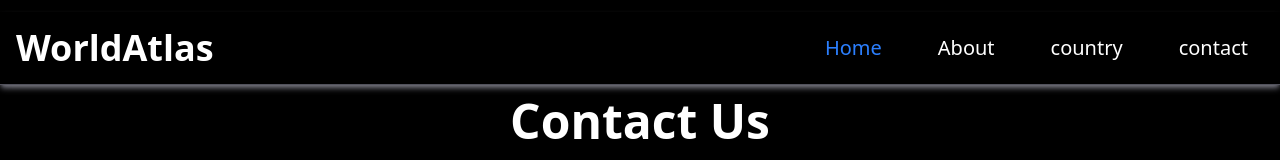
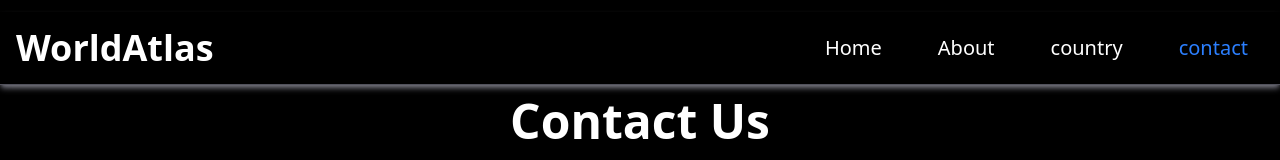
Before and after one commit to amanKumar72/WorldAtlas, a React (Vite) app: page /contact in a window 1280 px wide. Shown: the top 160 px of the page. Built offline with nearby package versions, Linux system fonts and the light colour scheme; the HTML template or start-up script is replaced by a standard one.

Commit message:
fixing header

```diff
--- a/src/components/Header.jsx
+++ b/src/components/Header.jsx
@@ -1,12 +1,11 @@
 import { useState } from "react";
-import { Link, useNavigate } from "react-router-dom";
+import { Link, useLocation, useNavigate } from "react-router-dom";
 import { FaBars, FaTimes } from "react-icons/fa";
 
 const Header = () => {
   const [isOpen, setIsOpen] = useState(false);
   const navigate = useNavigate();
-
-  const [isActive, setIsActive] = useState("home");
+  const location = useLocation();
 
   return (
     <nav className="p-4 w-full shadow-md shadow-zinc-500 border-b mb-3 border-zinc-600 ">
@@ -30,10 +29,10 @@ const Header = () => {
         >
           <div
             className={`p-4 md:px- md:py-1 border-b border-white md:border-none ${
-              isActive == "home" && "text-blue-500"
+              (location.pathname == "/" || location.pathname == "/home") &&
+              "text-blue-500"
             } hover:bg-zinc-700 rounded`}
             onClick={() => {
-              setIsActive("home");
               setIsOpen(false);
               navigate("/");
             }}
@@ -42,10 +41,9 @@ const Header = () => {
           </div>
           <div
             className={`p-4 md:px- md:py-1 border-b border-white md:border-none ${
-              isActive == "about" && "text-blue-500"
+              location.pathname == "/about" && "text-blue-500"
             } hover:bg-zinc-700 rounded`}
             onClick={() => {
-              setIsActive("about");
               setIsOpen(false);
               navigate("/about");
             }}
@@ -54,10 +52,9 @@ const Header = () => {
           </div>
           <div
             className={`p-4 md:px- md:py-1 border-b border-white md:border-none ${
-              isActive == "country" && "text-blue-500"
+              location.pathname == "/country" && "text-blue-500"
             } hover:bg-zinc-700 rounded`}
             onClick={() => {
-              setIsActive("country");
               setIsOpen(false);
               navigate("/country");
             }}
@@ -66,10 +63,9 @@ const Header = () => {
           </div>
           <div
             className={`p-4 md:px- md:py-1 border-b border-white md:border-none ${
-              isActive == "contact" && "text-blue-500"
+              location.pathname == "/contact" && "text-blue-500"
             } hover:bg-zinc-700 rounded`}
             onClick={() => {
-              setIsActive("contact");
               setIsOpen(false);
               navigate("/contact");
             }}
--- a/src/pages/Contact.jsx
+++ b/src/pages/Contact.jsx
@@ -7,9 +7,9 @@ const Contact = () => {
  }
 
   return (
-    <div className="flex flex-col gap-5 md:gap-10 md:items-center px-2">
+    <div className="flex flex-col items-center gap-5 md:gap-10 md:items-center px-2">
       <h1 className="text-3xl md:text-5xl font-bold text-center">Contact Us</h1>
-      <form action={handleForm} className=" flex flex-col gap-1 md:gap-2 md:w-[60%] max-w-[576px] p-4 md:p-10 bg-radial-[at_25%_25%] from-zinc-700 to-zinc-900 to-75% border-1 border-white rounded-2xl ">
+      <form action={handleForm} className="flex flex-col gap-1 md:gap-2 w-72 md:w-[60%] max-w-[576px] p-4 md:p-10 bg-radial-[at_25%_25%] from-zinc-700 to-zinc-900 to-75% border-1 border-white rounded-2xl ">
         <label htmlFor="name" className=" text-lg md:text-3xl ">Enter Your Name</label>
         <input id="name" type="text" name="name" placeholder="Aman Kumar.."  className="bg-gray-100 border-none text-xl md:text-3xl px-4 py-2 rounded-2xl text-gray-900 "   />
         <label htmlFor="email" className=" text-xl md:text-3xl ">Enter your email</label>
```
